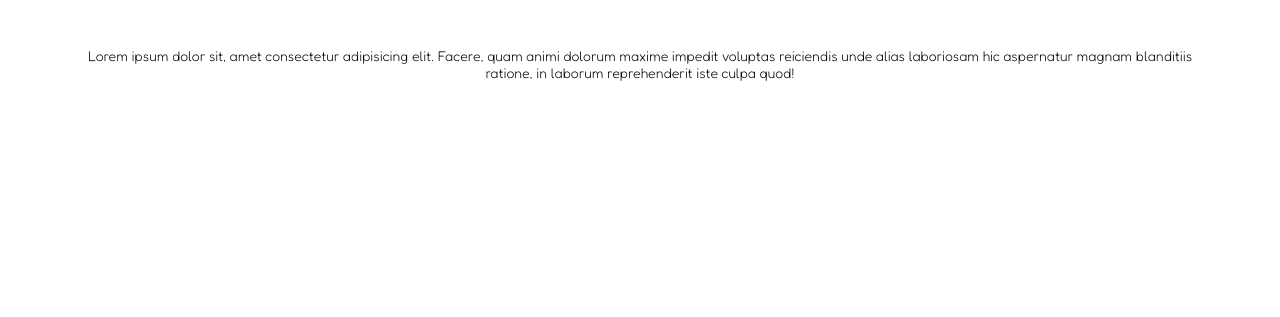
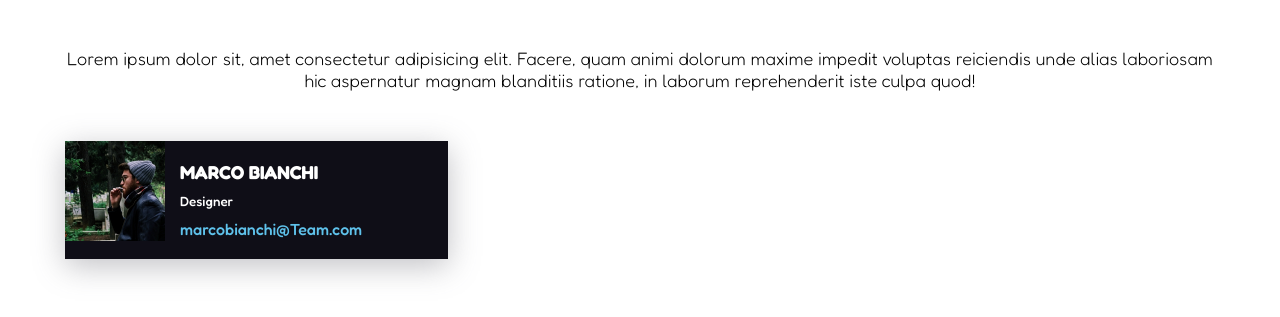
Before and after one commit to 32Fire32/html-css-float-cards, a plain HTML site: page index.html in a window 1280 px wide. Shown: the part 77-394 px from the top of the page. Drawn offline with Linux system fonts and the light colour scheme.

Commit message:
Creazione prima card

```diff
--- a/css/style.css
+++ b/css/style.css
@@ -2,7 +2,7 @@
 
 *{
     box-sizing: border-box;
-    margin:0;
+    margin: 0;
     padding: 0;
 }
 
@@ -11,6 +11,12 @@
 .container{
     max-width:1150px;
     margin: auto;
+}
+
+.clearfix::after {
+    content: "";
+    display: block;
+    clear: both;
 }
 
 /* Typography */
@@ -30,6 +36,38 @@
  p {
     font-weight: 300;
     text-align: center;
-    font-size: 14px;
+    font-size: 18px;
     margin-bottom: 50px;
  }
+
+ h3, small {
+    color: #fff;
+    display: block;
+ }
+
+ small{
+    margin: 10px 0px 10px 0px;
+ }
+
+ a {
+    text-decoration: none ;
+    color: #5fc2eb;
+ }
+
+/* Main */
+
+.card {
+    background-color: #0f0e17;
+    width: calc(100% / 3 );
+    box-shadow: rgba(100, 100, 111, 0.4) 0px 7px 29px 0px;
+}
+
+.image{
+    height: 100px;
+    float:left;
+}
+
+.text {
+    float: left;
+    padding: 20px 15px;
+}
--- a/index.html
+++ b/index.html
@@ -18,6 +18,16 @@
             <h1>Meet Our Team</h1>
             <p>Lorem ipsum dolor sit, amet consectetur adipisicing elit. Facere, quam animi dolorum maxime impedit voluptas reiciendis unde alias laboriosam hic aspernatur magnam blanditiis ratione, in laborum reprehenderit iste culpa quod!</p>
         </div>
+        <div class="cards-gallery">
+            <div class="card clearfix">
+                <img class="image" src="img/male1.png" alt="boy-hat">
+                <div class="text">
+                        <h3>MARCO BIANCHI</h3>
+                        <small>Designer</small>
+                        <a href="mailto:someone@yoursite.com">marcobianchi@Team.com</a>
+                </div>
+            </div>
+        </div>
     </div>
 </body>
 </html>
```
Also changed, not shown: img/female1.png (added), img/female2.png (added), img/female3.png (added), img/male1.png (added), img/male2.png (added), img/male3.png (added).
